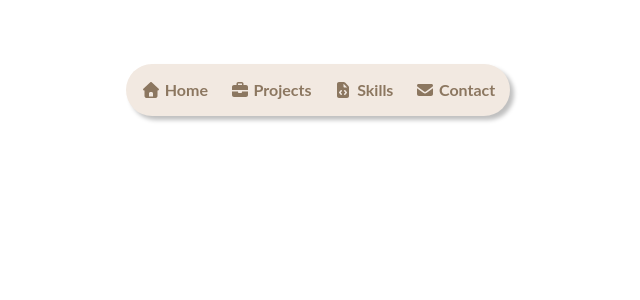
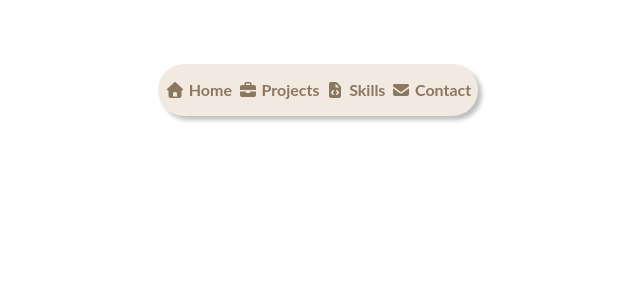
Before and after one commit to JapxD/jasper-portfolio-project, a React (Vite) app: page / in a window 1280 px wide. Shown: the top 300 px of the page, without its empty margins (322-962 px from the left). Built offline with nearby package versions, Linux system fonts and the light colour scheme.

Commit message:
cleanup on Navigation components and sizing

```diff
--- a/src/components/NavBarItem.tsx
+++ b/src/components/NavBarItem.tsx
@@ -1,7 +1,6 @@
 import { FontAwesomeIcon } from "@fortawesome/react-fontawesome";
 import { type IconProp } from "@fortawesome/fontawesome-svg-core";
 import { useLocation, Link } from "react-router-dom";
-import { forwardRef } from "react";
 
 interface NavbarItemProps {
   label: string;
@@ -17,7 +16,7 @@ const NavbarItem = ({ label, to, icon, position }: NavbarItemProps) => {
   return (
     <Link
       to={to}
-      className={`z-10 flex flex-row grow items-center justify-center gap-1 transition-colors duration-300
+      className={`flex flex-row grow items-center justify-center gap-1 transition-colors duration-300
         ${position === "left" ? "rounded-l-full" : position === "right" ? "rounded-r-full" : ""}
         ${isActive ? "bg-secondary text-accents" : "bg-none text-secondary"}`}
     >
--- a/src/components/Navigation.tsx
+++ b/src/components/Navigation.tsx
@@ -8,7 +8,7 @@ import NavbarItem from "./NavBarItem";
 
 const Navigation = () => {
   return (
-    <div className="relative flex flex-row grow shrink max-w-[50%] xl:max-w-[30%] content-center max-h-13 rounded-full overflow-hidden px-1 py-1 bg-accents shadow-[4px_4px_4px_rgba(0,0,0,0.25)]">
+    <div className="flex flex-row w-[100%] h-13 max-w-[45%] xl:max-w-[25%] rounded-full overflow-hidden px-1 py-1 bg-accents shadow-[4px_4px_4px_rgba(0,0,0,0.25)]">
       <NavbarItem label="Home" to="#home" position="left" icon={faHome} />
       <NavbarItem label="Projects" to="#projects" icon={faBriefcase} />
       <NavbarItem label="Skills" to="#skills" icon={faFileCode} />
```
